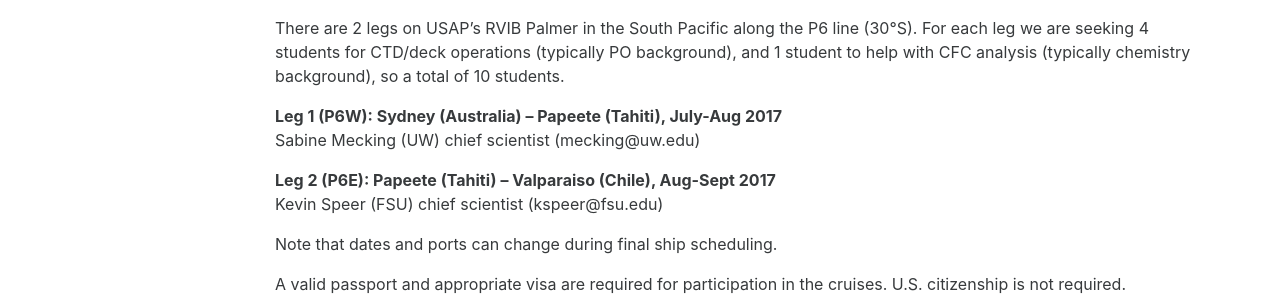
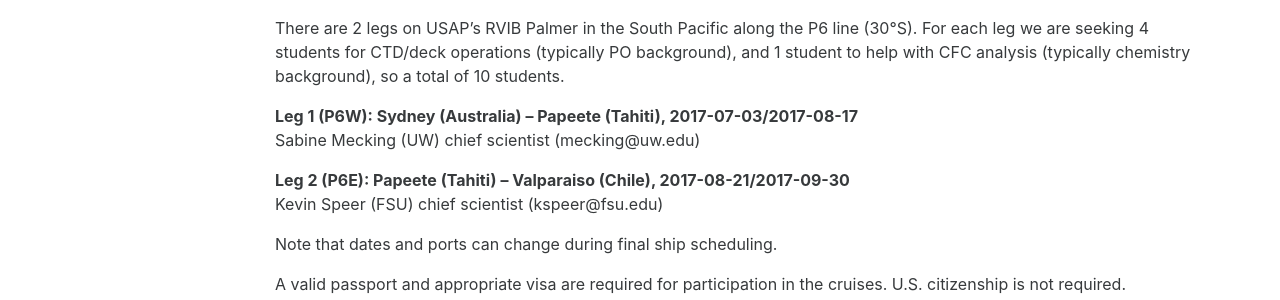
Before and after one commit to cchdo/usgoship.ucsd.edu, a Jekyll site: the page built from _posts/2017-01-13-sail-with-us-p06.md, in a window 1280 px wide. Shown: the part 526-826 px from the top of the page. Built offline with Jekyll 4.4.1, drawn with Linux system fonts in a browser that asks for light colours.

Commit message:
Add the P06 dates back in

```diff
--- a/_posts/2017-01-13-sail-with-us-p06.md
+++ b/_posts/2017-01-13-sail-with-us-p06.md
@@ -25,10 +25,10 @@
 There are 2 legs on USAP’s RVIB Palmer in the South Pacific along the P6 line (30°S).
 For each leg we are seeking 4 students for CTD/deck operations (typically PO background), and 1 student to help with CFC analysis (typically chemistry background), so a total of 10 students.
 
-**Leg 1 (P6W): Sydney (Australia) – Papeete (Tahiti), July-Aug 2017**<br>
+**Leg 1 (P6W): Sydney (Australia) – Papeete (Tahiti), 2017-07-03/2017-08-17**<br>
 Sabine Mecking (UW) chief scientist (mecking@uw.edu)
 
-**Leg 2 (P6E): Papeete (Tahiti) – Valparaiso (Chile), Aug-Sept 2017**<br>
+**Leg 2 (P6E): Papeete (Tahiti) – Valparaiso (Chile), 2017-08-21/2017-09-30**<br>
 Kevin Speer (FSU) chief scientist (kspeer@fsu.edu)
 
 Note that dates and ports can change during final ship scheduling.
```
Also changed, not shown: 1 other file.
